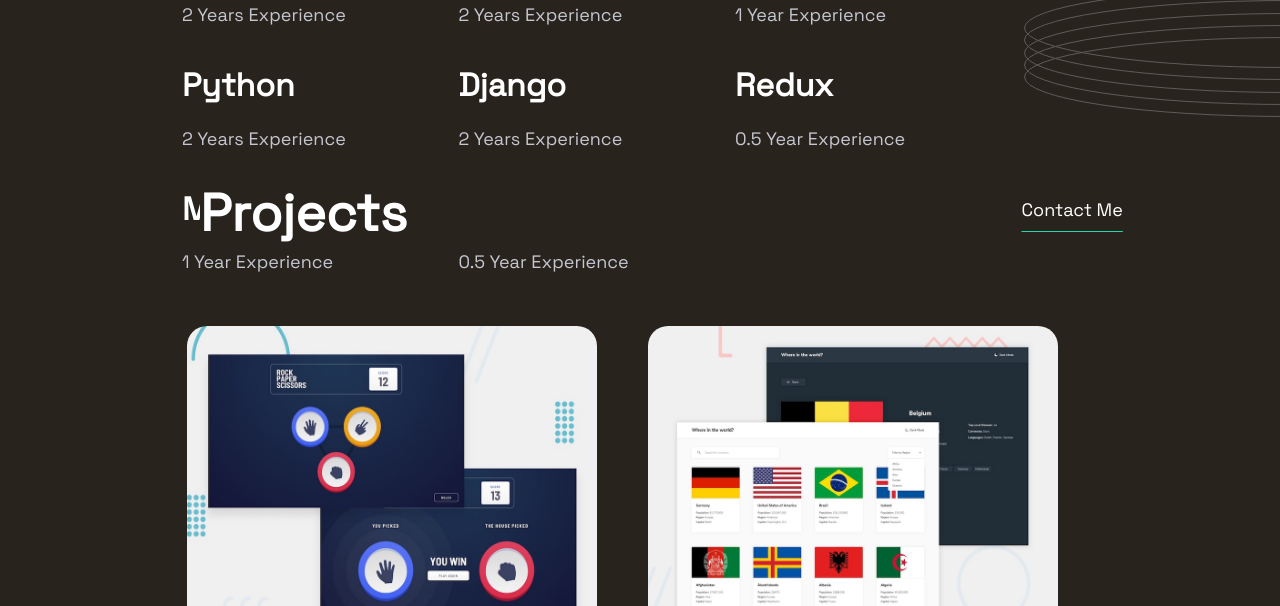
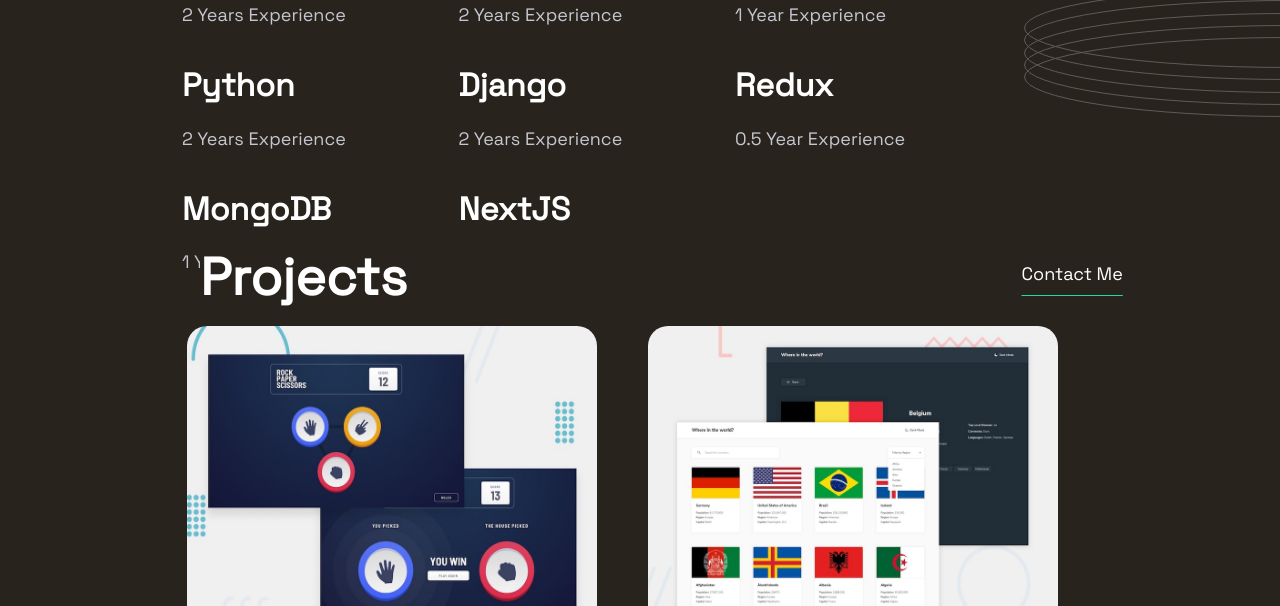
Before and after one commit to rahulsolanki001/Portfolio, a plain HTML site: page index.html in a window 1280 px wide. Shown: the part 883-1489 px from the top of the page. Drawn offline with Linux system fonts and the light colour scheme.

Commit message:
Update style.css

```diff
--- a/style.css
+++ b/style.css
@@ -21,7 +21,7 @@
     #skills div{width: 25%;margin-left: 2%;}
     #skills h1{font-size: 32px;font-weight: 700;}
     #rings-2{position: absolute;left: 80%;margin-top:60%;}
-    #projects{margin-top: 75%;position: absolute;width: 80vw;margin-left: 15%;display: flex;}
+    #projects{margin-top: 80%;position: absolute;width: 80vw;margin-left: 15%;display: flex;}
     #projects h1{font-size: 52px;font-weight: 700;margin: 0%;}
     #projects a{margin-left: 60%;padding-top: 1em;text-underline-offset: 15px;}
     #allProjects{position: absolute;margin-top: 85%;margin-left: 10%;display: flex;flex-direction: row;flex-wrap: wrap;width: 80vw;}
```
